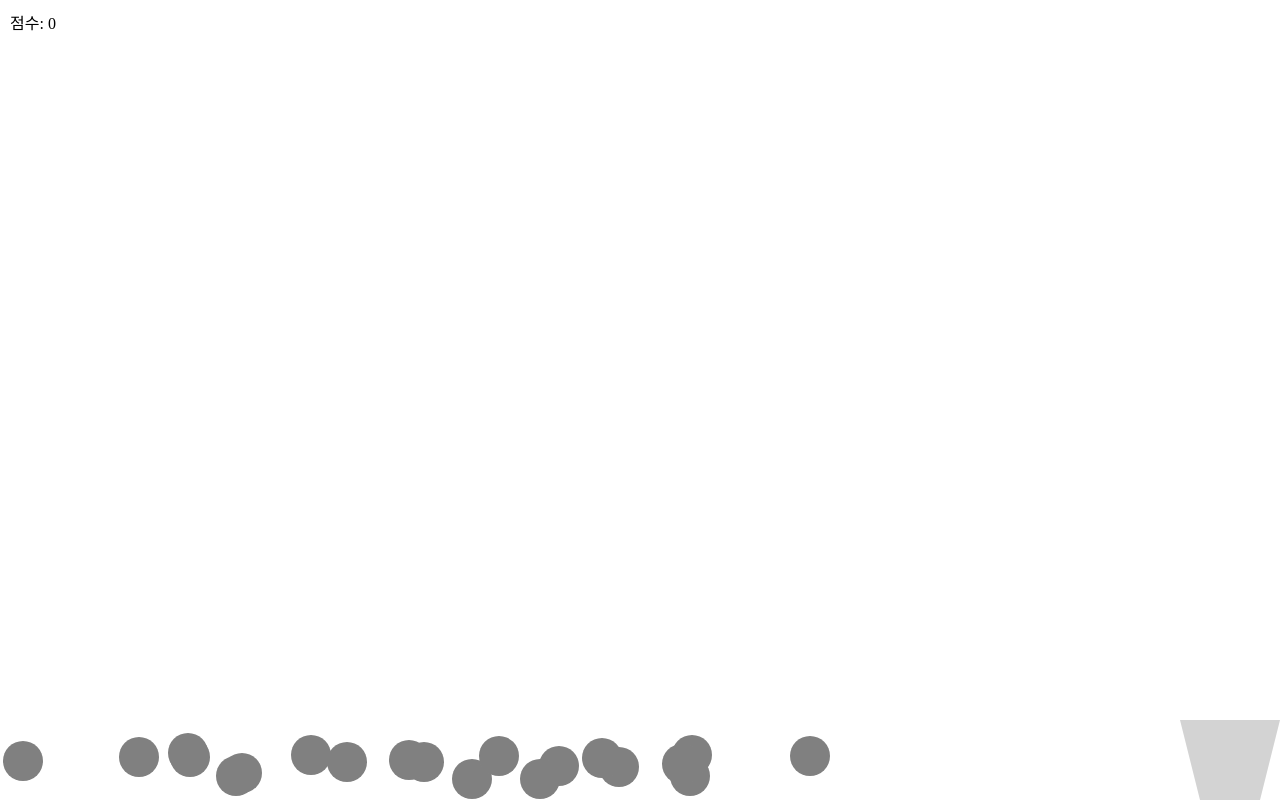
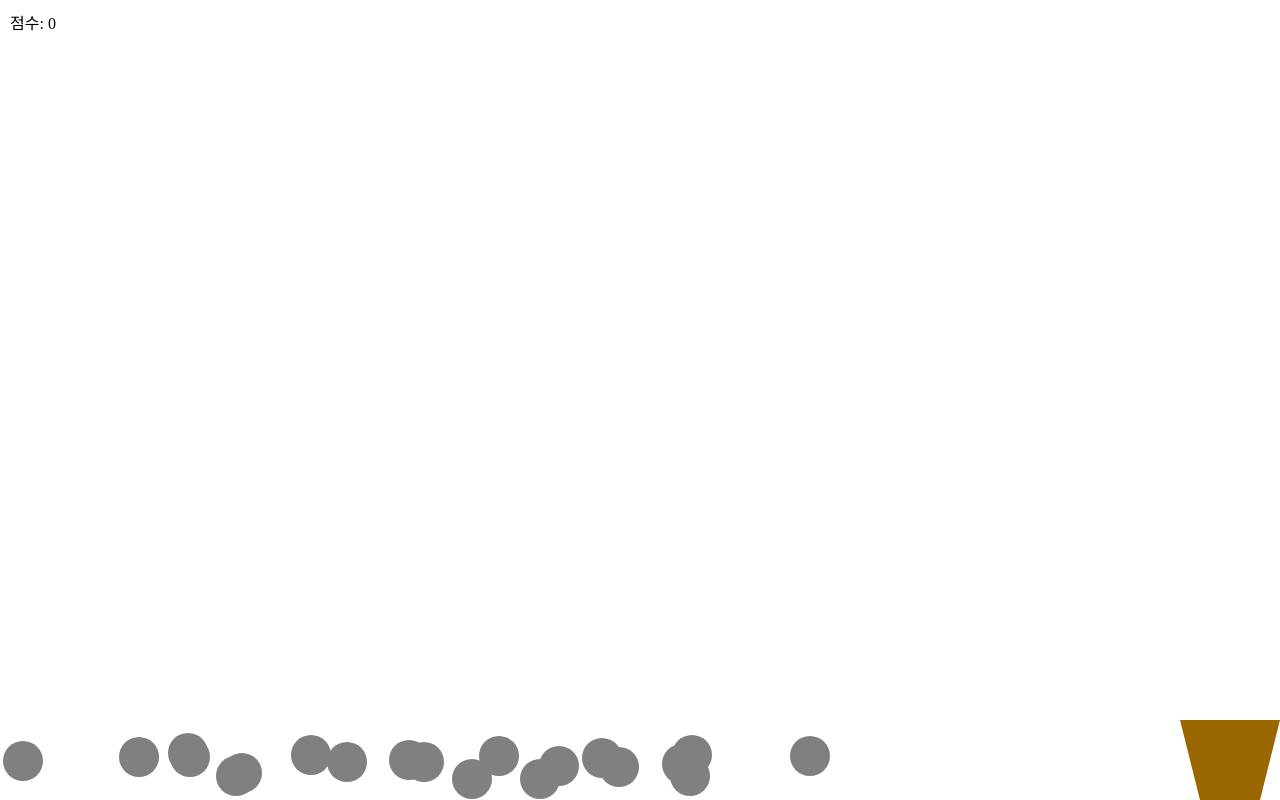
Before and after one commit to yun-21/Taro, a React app in the folder client/: page /game in a window 1280 px wide. Built offline with nearby package versions, Linux system fonts and the light colour scheme; the HTML template or start-up script is replaced by a standard one.

Commit message:
바구니에 돌 올려두면 색깔 변하도록 설정(바구니에 잘 올라갔나 확인할 수 있도록)

```diff
--- a/client/src/main/game.tsx
+++ b/client/src/main/game.tsx
@@ -1,59 +1,3 @@
-// import React, { useState } from 'react';
-// import Stone from './stone_component';
-// import { gameStyles } from '../style/game_style';
-
-// const Game: React.FC = () => {
-//   const [score, setScore] = useState(0);
-//   const [numberOfStones] = useState(10);
-//   // 돌을 동적으로 생성
-//   const stones = Array.from({ length: numberOfStones }, (_, index) => {
-//     return <Stone key={index}/>;
-//   });
-//   return (
-//     <div style={gameStyles.allContent}>
-//       <div style={gameStyles.stoneContent}>
-//         {stones}
-//       </div>
-//       <div style={gameStyles.basketContent}>
-//         <div style={gameStyles.basket}></div>
-//       </div>
-//       <div style={{ position: 'absolute', top: 0, left: 0, padding: '10px' }}>
-//         점수: {score}
-//       </div>
-//     </div>
-//   );
-// };
-
-// export default Game;
-
-// import { useDrop } from 'react-dnd';
-
-// interface DragItem {
-//   id: string;
-// }
-
-// const DropTarget: React.FC<{ onDrop: (id: string) => void }> = ({ onDrop }) => {
-//   const [{ isOver }, drop] = useDrop<DragItem, void, { isOver: boolean }>(() => ({
-//     accept: 'ITEM',
-//     drop: (item) => {
-//       if (item) {
-//         onDrop(item.id);
-//       }
-//     },
-//     collect: (monitor) => ({
-//       isOver: monitor.isOver(),
-//     }),
-//   }));
-
-//   return (
-//     <div ref={drop} style={{ backgroundColor: isOver ? 'lightgreen' : 'lightgray' }}>
-//       Drop here
-//     </div>
-//   );
-// };
-
-// export default DropTarget;
-
 import React, { useState } from 'react';
 import { useDrop } from 'react-dnd';
 import { gameStyles } from '../style/game_style';
@@ -85,31 +29,26 @@ const DropTarget: React.FC = () => {
       dropStone(item.id);
       setScore(getScore => getScore + 10);
     },
+    collect: (monitor) => ({
+      isOver: monitor.isOver(),
+      // canDrop: monitor.canDrop(),
+    }),
   }));
 
   const dropStone = (id: string) => {
     setStone(stone => stone.filter(item => item.id !== id));
   }
-
-  // const stoneRandom = () => {
-  //   const top = containerHeight - stoneHeight - Math.random() * 30;
-  //   const left = containerWidth - stoneWidth - Math.random() * (containerWidth - stoneWidth);
-  //   return {top, left}
-  // }
   const basketStyle: React.CSSProperties = {
     ...gameStyles.basket,
-    backgroundColor: isOver ? 'lightgreen' : 'lightgray'
+    backgroundColor: isOver ? '#C5965E' : '#996600'
   }
 
   return (
     <>
       <DndContext>
-        <div>
-          {stone.map(item => (
-            // const {top, left} = stoneRandom();
-            <DraggableItem key={item.id} id={item.id} top={item.top} left={item.left} />
-            ))}
-        </div>
+        {stone.map(item => (
+          <DraggableItem key={item.id} id={item.id} top={item.top} left={item.left} />
+        ))}
       </DndContext>
       <div ref={drop} style={basketStyle}>
       </div>
```
